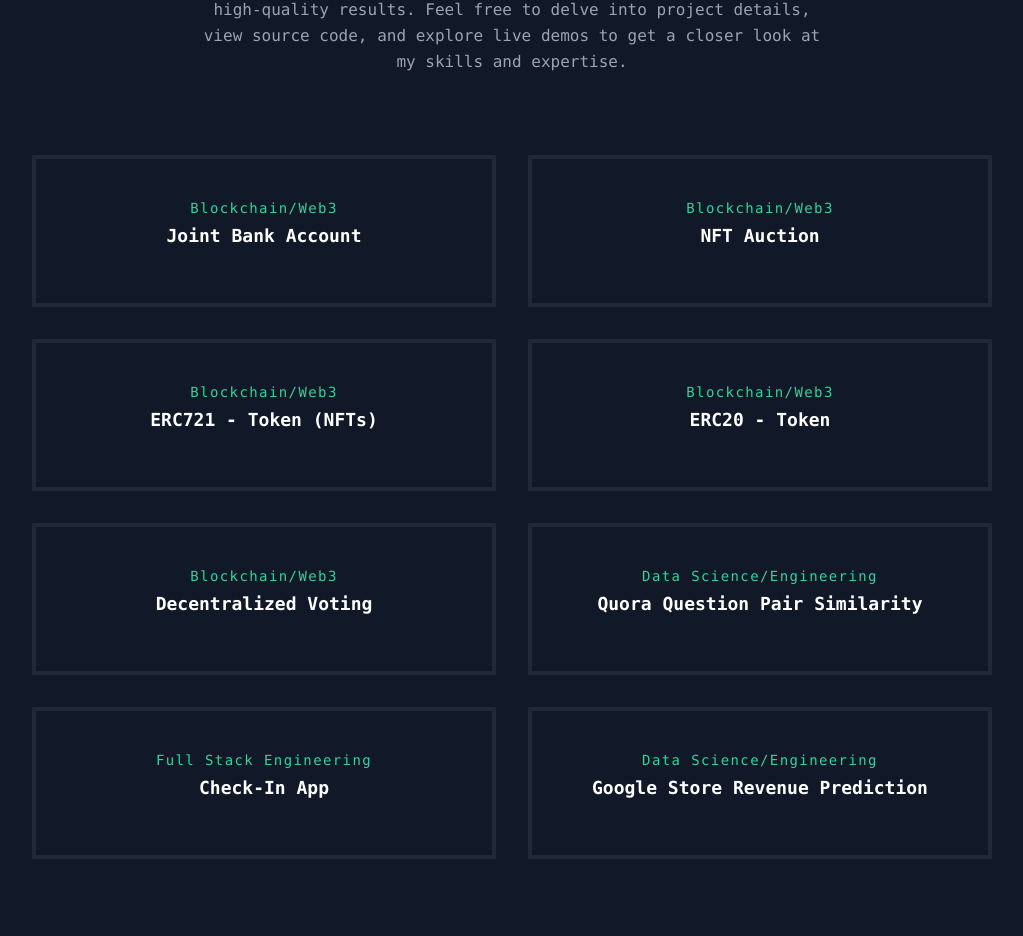
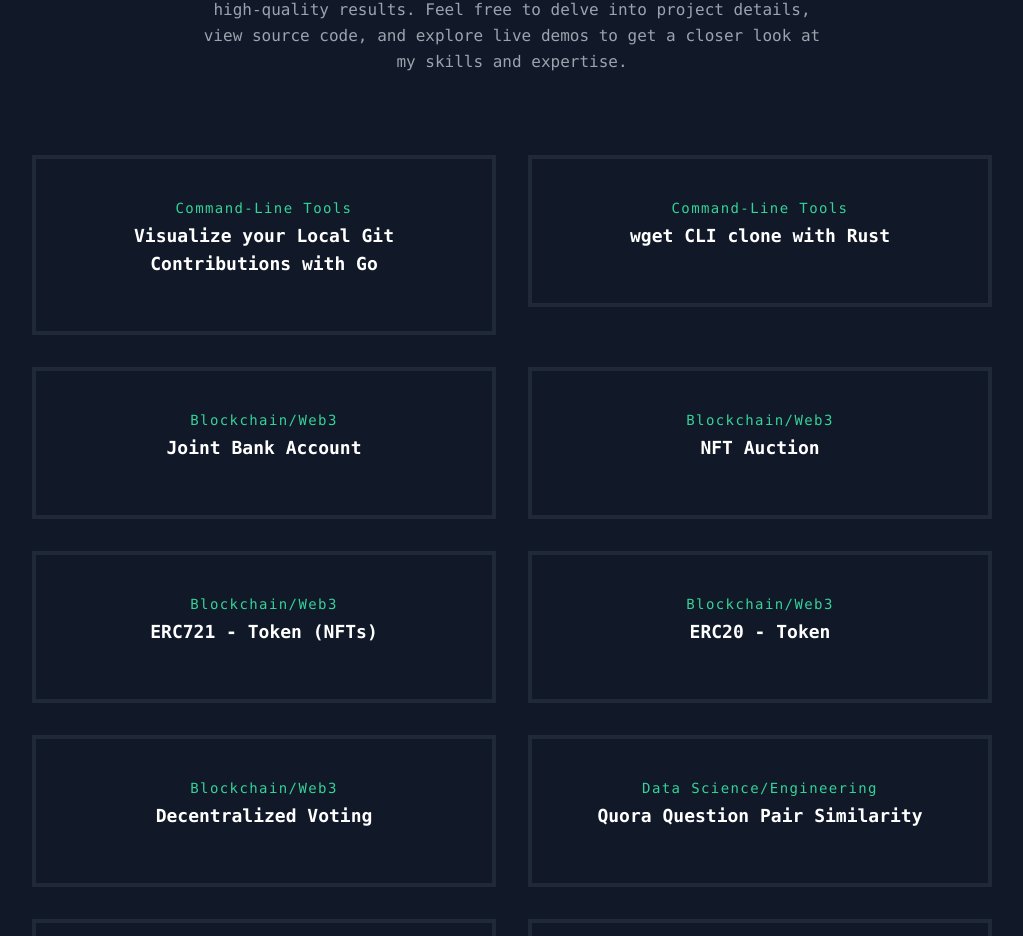
Before and after one commit to siddharthkhonde/siddharthkhonde.github.io, a React (Create React App) app: page / in a window 1280 px wide. Shown: the part 1951-2887 px from the top of the page, without its empty margins (128-1151 px from the left). Built offline with nearby package versions, Linux system fonts and the light colour scheme.

Commit message:
added two most recent projects

```diff
--- a/src/data.js
+++ b/src/data.js
@@ -1,4 +1,18 @@
 export const projects = [
+  {
+    title: "Visualize your Local Git Contributions with Go",
+    category: "Command-Line Tools",
+    description: "",
+    image: "",
+    link: "https://github.com/siddharthkhonde/cli-tool-go-git-local-stats",
+  },
+  {
+    title: "wget CLI clone with Rust",
+    category: "Command-Line Tools",
+    description: "",
+    image: "",
+    link: "https://github.com/siddharthkhonde/cli-tool-wget-clone",
+  },
   {
     title: "Joint Bank Account",
     category: "Blockchain/Web3",
```
